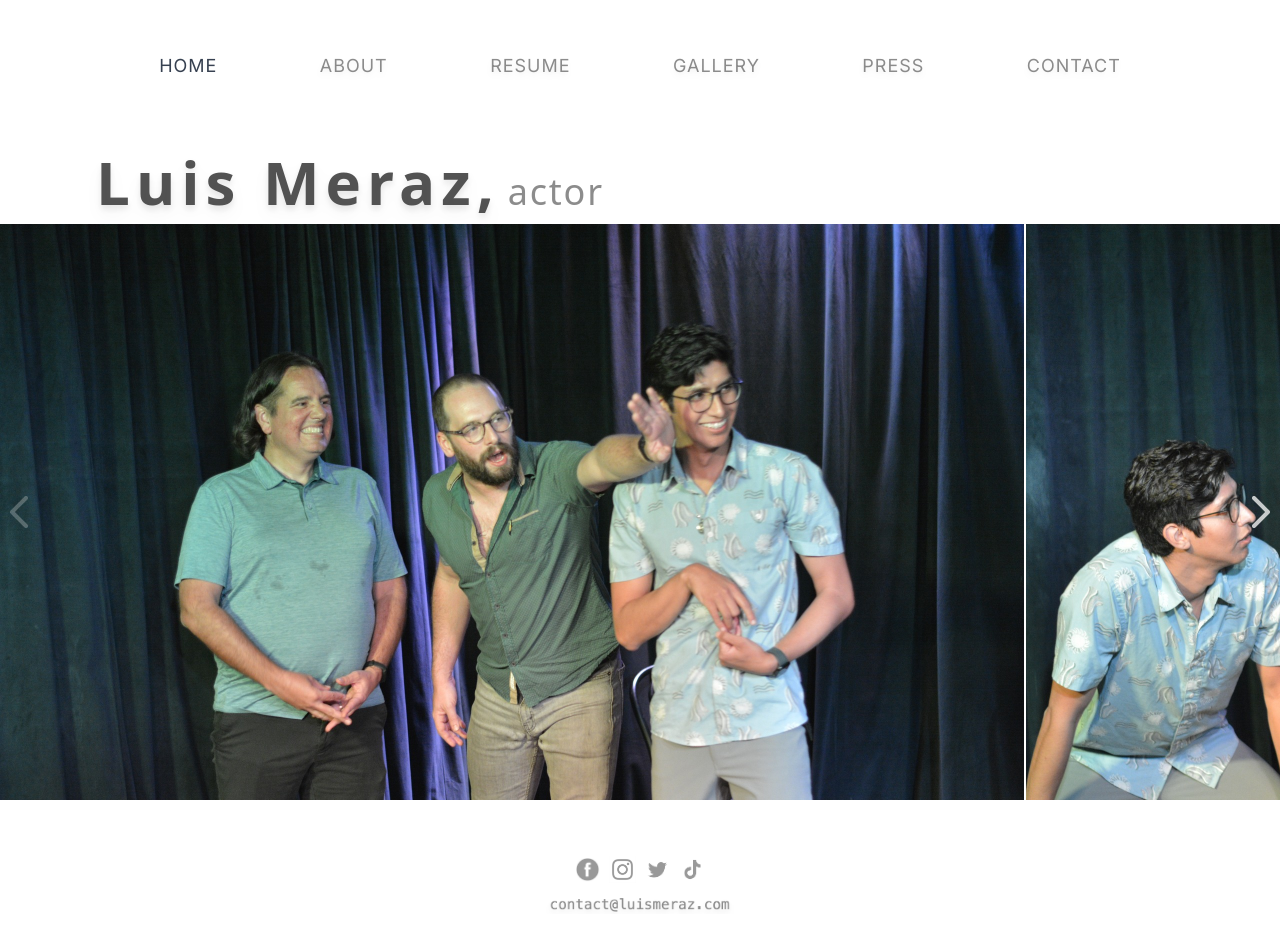
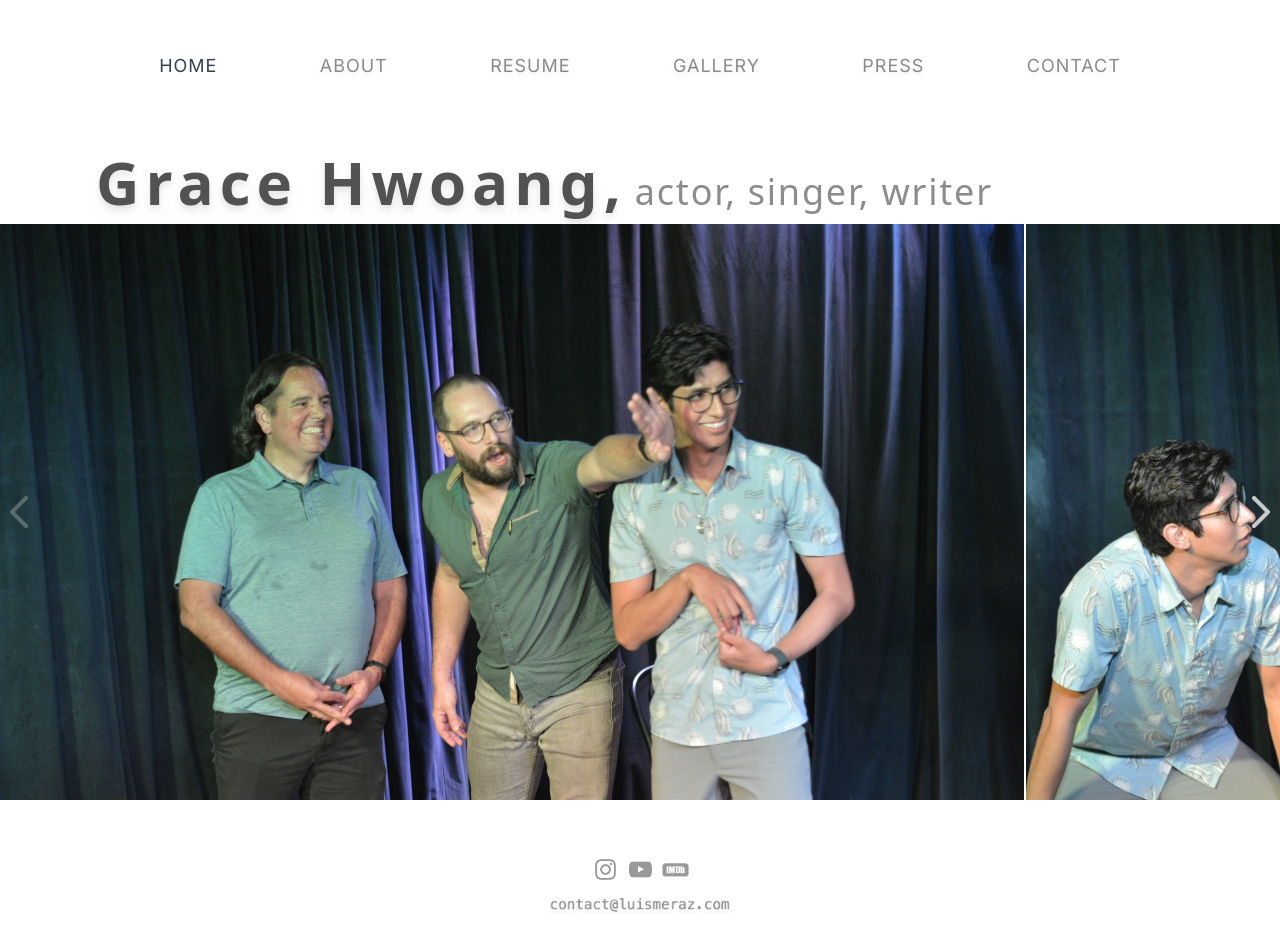
Before and after one commit to juhyeh/actor-website, a Next.js app: page / in a window 1280 px wide. Shown: the top 950 px of the page. Built offline with nearby package versions, Linux system fonts and the light colour scheme.

Commit message:
various edits

```diff
--- a/app/layout.js
+++ b/app/layout.js
@@ -6,8 +6,8 @@ import Header from "/components/Header";
 const inter = Inter({ subsets: ["latin"] });
 
 export const metadata = {
-  title: "Luis Meraz - Actor",
-  description: "Discover Actor Luis Meraz",
+  title: "Grace Hwoang - Actor, Singer, Writer",
+  description: "Discover artist Grace Hwoang",
 };
 
 export default function RootLayout({ children }) {
--- a/app/page.js
+++ b/app/page.js
@@ -6,10 +6,10 @@ const Home = () => {
     <div class="w-screen flex flex-col justify-center items-center h-screen">
       <heading class="flex justify-start items-end w-full pl-2 md:pl-[6rem]">
         <p class="text-4xl md:text-6xl text-neutral-700/90 tracking-widest font-sans font-semibold drop-shadow-lg pb-3 luisMeraz">
-          Luis Meraz,
+          Grace Hwoang,
         </p>
         <p class="text-neutral-700/60 text-2xl md:text-4xl pl-2 font-sans tracking-wider pb-3 actor">
-          actor
+          actor, singer, writer
         </p>
       </heading>
       <div class="container">
--- a/components/Footer.jsx
+++ b/components/Footer.jsx
@@ -5,7 +5,7 @@ const Footer = () => {
   return (
     <div class="pt-11 footer">
       <div className="social_media_links">
-        <a href="https://www.facebook.com/itsluismeraz" target="_blank">
+        {/* <a href="https://www.facebook.com/" target="_blank">
           <Image
             src="/social-media-logos/facebook-logo.png"
             alt="facebook-logo"
@@ -13,8 +13,8 @@ const Footer = () => {
             height={35}
             className="socials_logo"
           />
-        </a>
-        <a href="https://www.instagram.com/itsluismeraz/" target="_blank">
+        </a> */}
+        <a href="https://www.instagram.com/grace.juhe/" target="_blank">
           <Image
             src="/social-media-logos/instagram-logo.png"
             alt="instagram-logo"
@@ -23,7 +23,7 @@ const Footer = () => {
             className="socials_logo"
           />
         </a>
-        <a href="https://twitter.com/itsluismeraz" target="_blank">
+        {/* <a href="https://twitter.com/" target="_blank">
           <Image
             src="/social-media-logos/twitter-logo.png"
             alt="twitter-logo"
@@ -31,8 +31,17 @@ const Footer = () => {
             height={35}
             className="socials_logo"
           />
+        </a> */}
+        <a href="https://www.youtube.com/@GraceJuhe" target="_blank">
+          <Image
+            src="/social-media-logos/youtube-logo.png"
+            alt="youtube-logo"
+            width={35}
+            height={35}
+            className="socials_logo"
+          />
         </a>
-        {/* <a href="https://www.imdb.com" target="_blank">
+        <a href="https://www.imdb.com/name/nm14845746/" target="_blank">
           <Image
             src="/social-media-logos/imdb-logo.png"
             alt="imdb-logo"
@@ -40,18 +49,8 @@ const Footer = () => {
             height={35}
             className="socials_logo"
           />
-          <FontAwesomeIcon icon={faImdb} size="sm" style={{color: "#9e9e9e",}} />
         </a>
-        <a href="https://www.youtube.com" target="_blank">
-          <Image
-            src="/social-media-logos/youtube-logo.png"
-            alt="youtube-logo"
-            width={35}
-            height={35}
-            className="socials_logo"
-          />
-        </a> */}
-        <a href="https://www.tiktok.com/@itsluismeraz" target="_blank">
+        {/* <a href="https://www.tiktok.com/" target="_blank">
           <Image
             src="/social-media-logos/tiktok-logo.png"
             alt="tiktok-logo"
@@ -59,7 +58,7 @@ const Footer = () => {
             height={35}
             className="socials_logo"
           />
-        </a>
+        </a> */}
       </div>
       {/* Email address was created as an image to stop potential bots from spamming the email address. */}
       {/* <div className="footer_email">contact@luismeraz.com</div> */}
--- a/components/HorizontalPressCard.jsx
+++ b/components/HorizontalPressCard.jsx
@@ -3,8 +3,8 @@ import Image from "next/image";
 
 const HorizontalPressCard = ({ link, photoPath, alt, title, description }) => {
   return (
+    <a href={link} target="_blank">
       <div className="horizontal_press_card">
-      <a href={link} target="_blank">
         <Image
           class="mb-4"
           width={300}
@@ -13,7 +13,6 @@ const HorizontalPressCard = ({ link, photoPath, alt, title, description }) => {
           src={photoPath}
           alt={alt}
         />
-      </a>
         <div className="flex flex-col md:pl-11">
           <h5 class="mb-2 text-xl font-medium leading-tight text-neutral-800 font-sans">
             {title}
@@ -21,6 +20,7 @@ const HorizontalPressCard = ({ link, photoPath, alt, title, description }) => {
           <p class="mb-4 text-base text-neutral-600 font-sans">{description}</p>
         </div>
       </div>
+    </a>
   );
 };
 
--- a/package.json
+++ b/package.json
@@ -1,5 +1,5 @@
 {
-  "name": "luis-meraz-actor",
+  "name": "grace-hwoang-actor",
   "version": "0.1.0",
   "private": true,
   "scripts": {
```
Also changed, not shown: tailwind.config.js (+0 -9 lines), 1 other file (tests, documents, lock files or other folders). Lines whose indentation alone changed are shown as unchanged.
